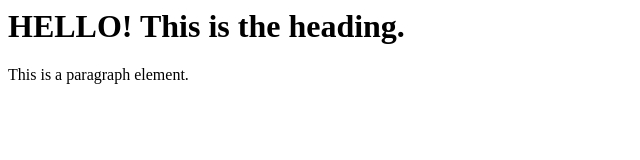
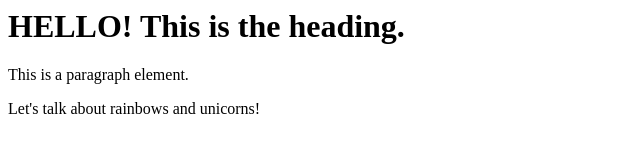
Before and after one commit to llxda/hello-world, a plain HTML site: page index.html in a window 1280 px wide. Shown: the whole page, without its empty margins (0-640 px from the left). Drawn offline with Linux system fonts and the light colour scheme.

Commit message:
adding rainbows and unicorns

```diff
--- a/index.html
+++ b/index.html
@@ -5,5 +5,6 @@
   <body>
     <h1>HELLO! This is the heading.</h1>
     <p>This is a paragraph element.</p>
+    <p>Let's talk about rainbows and unicorns!</p>
   </body>
 </html>
```
